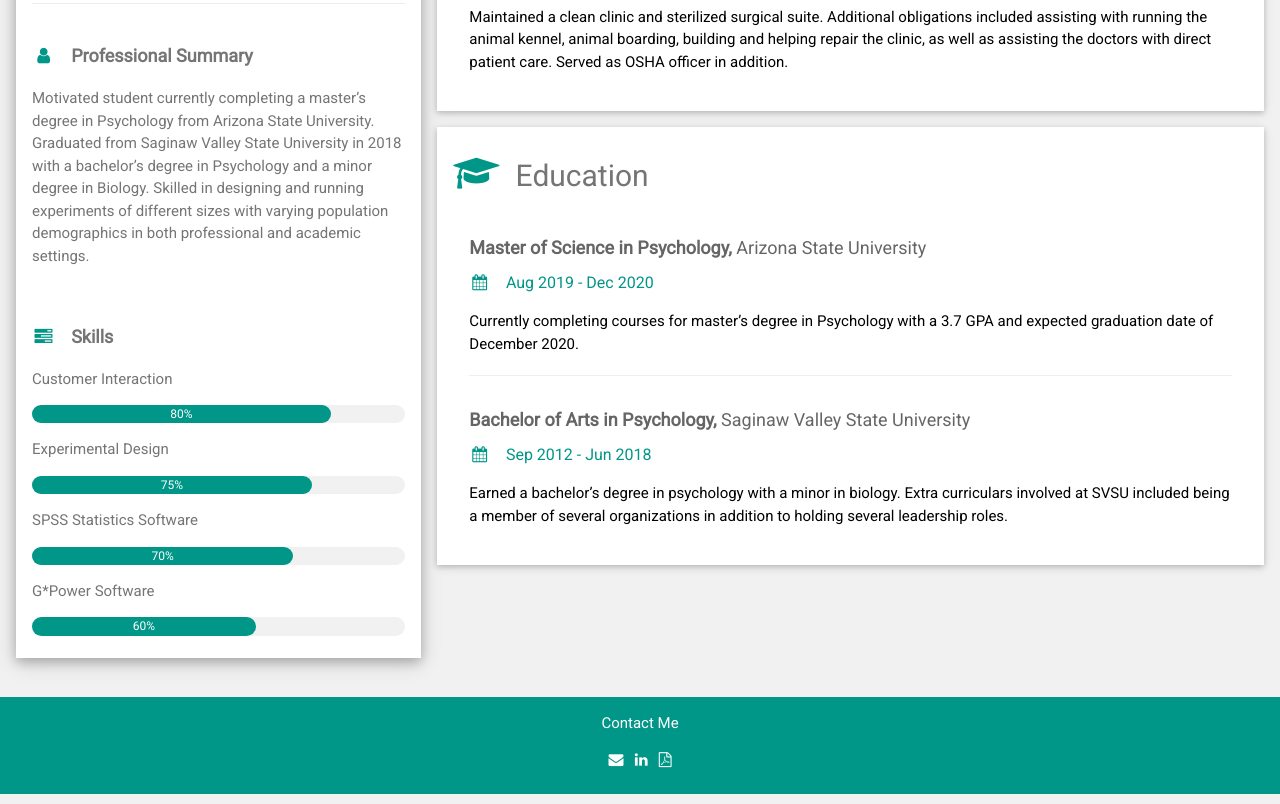
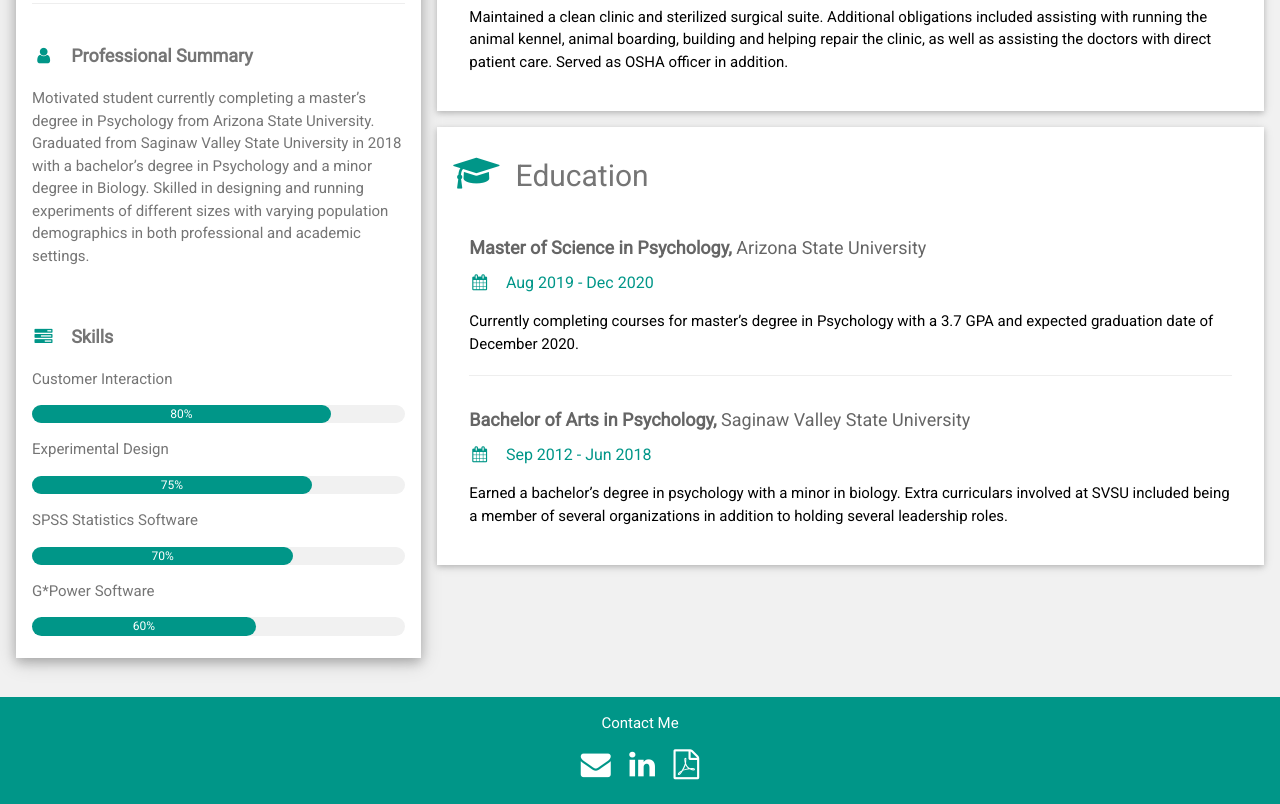
Before and after one commit to MalloryBurr/MannsWebsite, a plain HTML site: page index.html in a window 1280 px wide. Shown: the part 411-1215 px from the top of the page. Drawn offline with nearby package versions, Linux system fonts and the light colour scheme.

Commit message:
Update index.html

```diff
--- a/index.html
+++ b/index.html
@@ -2,7 +2,11 @@
 <html>
 <title>Zachary Manns</title>
 <meta charset="UTF-8">
+<meta name="description" content="Zachary Manns Resume Website">
+  <meta name="keywords" content="Zachary Manns, ZacharyManns, Manns, psychology">
+  <meta name="author" content="Zachary Manns">
 <meta name="viewport" content="width=device-width, initial-scale=1">
+<link rel="shortcut icon" href="header.jpg" />
 <link rel="stylesheet" href="https://www.w3schools.com/w3css/4/w3.css">
 <link rel='stylesheet' href='https://fonts.googleapis.com/css?family=Roboto'>
 <link rel="stylesheet" href="https://cdnjs.cloudflare.com/ajax/libs/font-awesome/4.7.0/css/font-awesome.min.css">
@@ -115,11 +119,11 @@ html,body,h1,h2,h3,h4,h5,h6 {font-family: "Roboto", sans-serif}
 
 <footer class="w3-container w3-teal w3-center w3-margin-top">
   <p>Contact Me</p>
-  <a href = "mailto: mannszac@gmail.com"><i class="fa fa-envelope w3-hover-opacity"></i></a>
-  &nbsp;
-  <a href = "https://www.linkedin.com/in/zacharymanns/"><i class="fa fa-linkedin w3-hover-opacity"></i></a>
-  &nbsp;
-  <a href = "Manns_resume.pdf"><i class="fa fa-file-pdf-o w3-hover-opacity"></i></a>
+  <a href = "mailto: mannszac@gmail.com"><i class="fa fa-envelope fa-2x w3-hover-opacity"></i></a>
+  &nbsp;  &nbsp;
+  <a href = "https://www.linkedin.com/in/zacharymanns/"><i class="fa fa-linkedin fa-2x w3-hover-opacity"></i></a>
+  &nbsp;  &nbsp;
+  <a href = "Manns_resume.pdf"><i class="fa fa-file-pdf-o fa-2x w3-hover-opacity"></i></a>
   <br><br>
 </footer>
 
```
